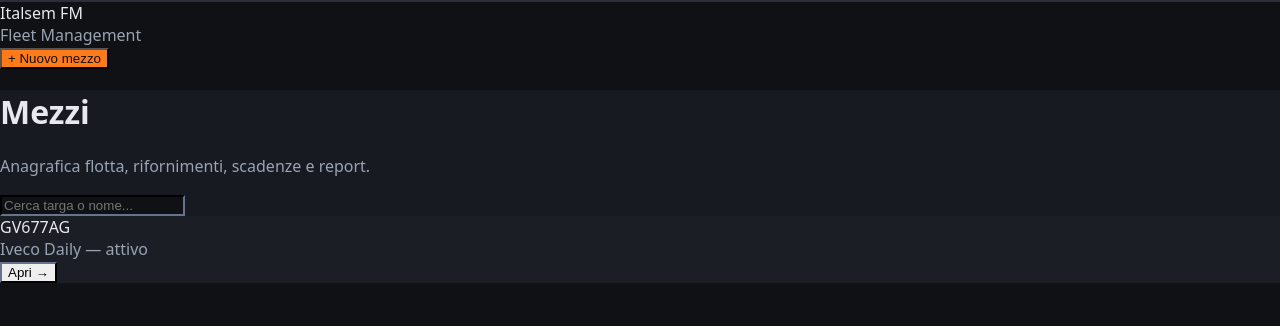
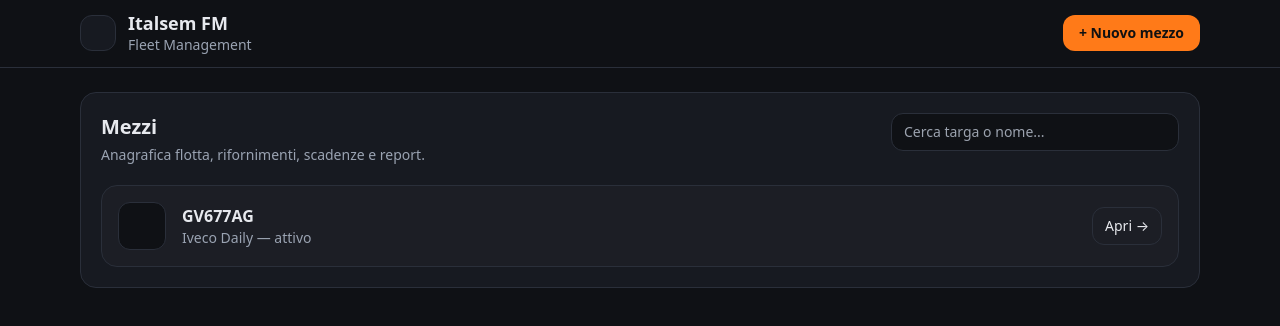
Before and after one commit to Italsem/italsem-fm, a React (Vite) app: page / in a window 1280 px wide. Shown: the top 326 px of the page. Built offline with nearby package versions, Linux system fonts and the light colour scheme.

Commit message:
Fix Tailwind directives

```diff
--- a/src/index.css
+++ b/src/index.css
@@ -1,4 +1,4 @@
-:@tailwind base;
+@tailwind base;
 @tailwind components;
 @tailwind utilities;
 
```
